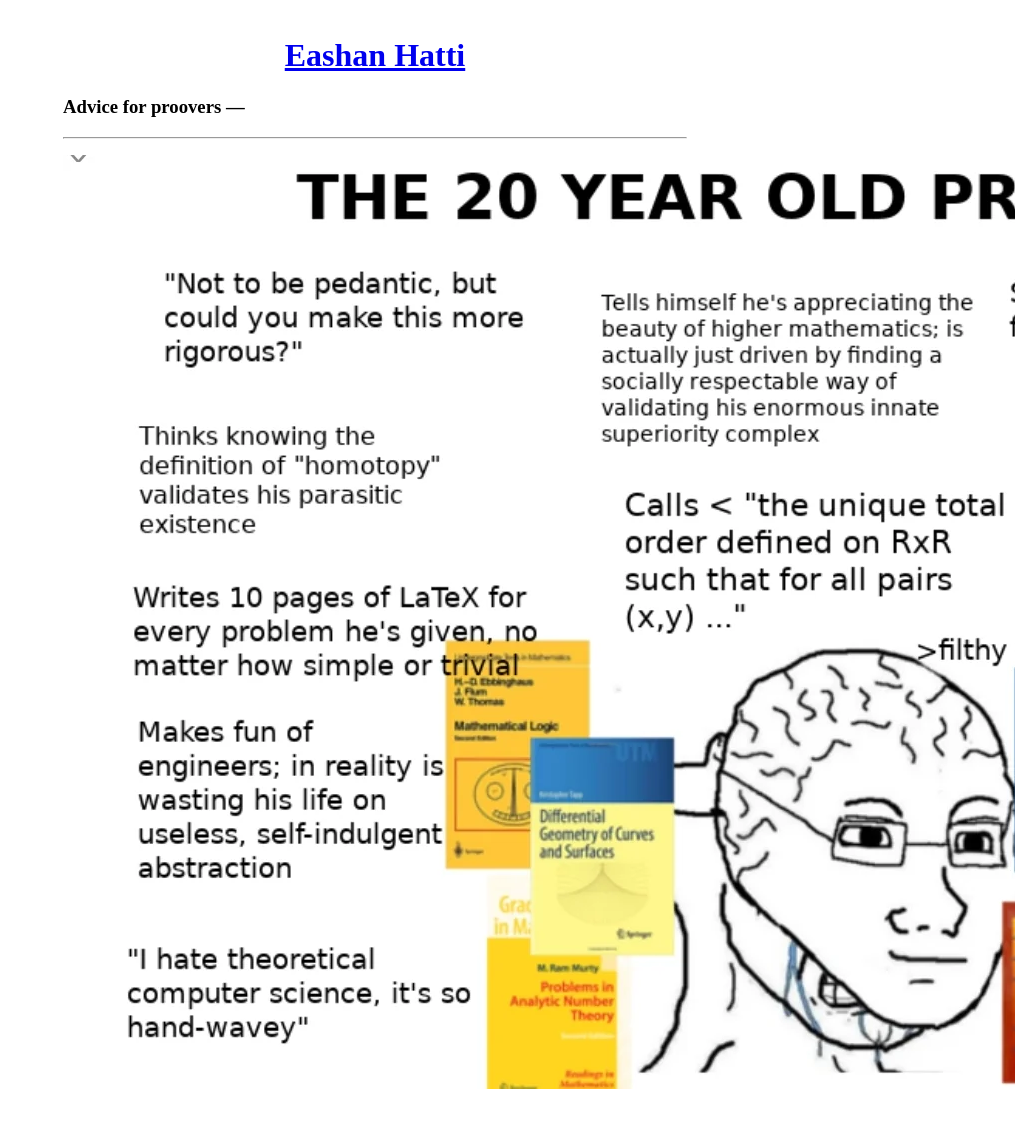
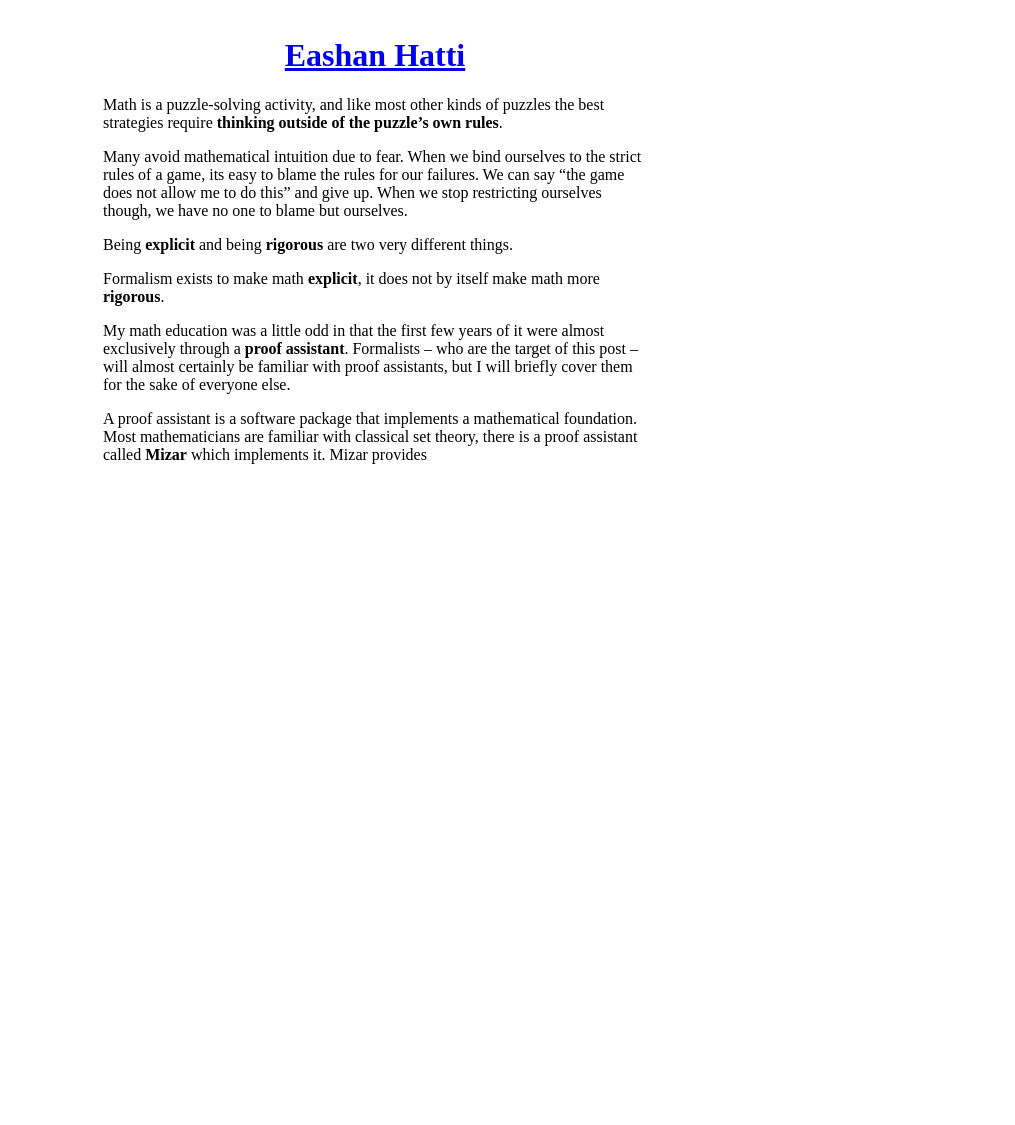
Before and after one commit to ehatti0/ehatti0.github.io, a Jekyll site: the page built from drafts/2025-08-09-proovers.md, in a window 1280 px wide. Shown: the whole page, without its empty margins (265-1280 px from the left). Built offline with Jekyll 4.4.1, drawn with Linux system fonts in a browser that asks for light colours; our own code applies the rules of GitHub Pages for plain Markdown files; after the commit the page ends 900 px from its top, so only the background shows below that.

Commit message:
Update 2025-08-09-proovers.md

```diff
--- a/drafts/2025-08-09-proovers.md
+++ b/drafts/2025-08-09-proovers.md
@@ -1,6 +1,15 @@
 ---
-title: Advice for proovers
-layout: post
+title: Advice for formalists
 ---
 
-![img]({{site.url}}/assets/proover.webp)
+> Math is a puzzle-solving activity, and like most other kinds of puzzles the best strategies require **thinking outside of the puzzle's own rules**.
+
+> Many avoid mathematical intuition due to fear. When we bind ourselves to the strict rules of a game, its easy to blame the rules for our failures. We can say "the game does not allow me to do this" and give up. When we stop restricting ourselves though, we have no one to blame but ourselves.
+
+> Being **explicit** and being **rigorous** are two very different things.
+
+> Formalism exists to make math **explicit**, it does not by itself make math more **rigorous**.
+
+> My math education was a little odd in that the first few years of it were almost exclusively through a **proof assistant**. Formalists -- who are the target of this post -- will almost certainly be familiar with proof assistants, but I will briefly cover them for the sake of everyone else.
+
+> A proof assistant is a software package that implements a mathematical foundation. Most mathematicians are familiar with classical set theory, there is a proof assistant called **Mizar** which implements it. Mizar provides
```
